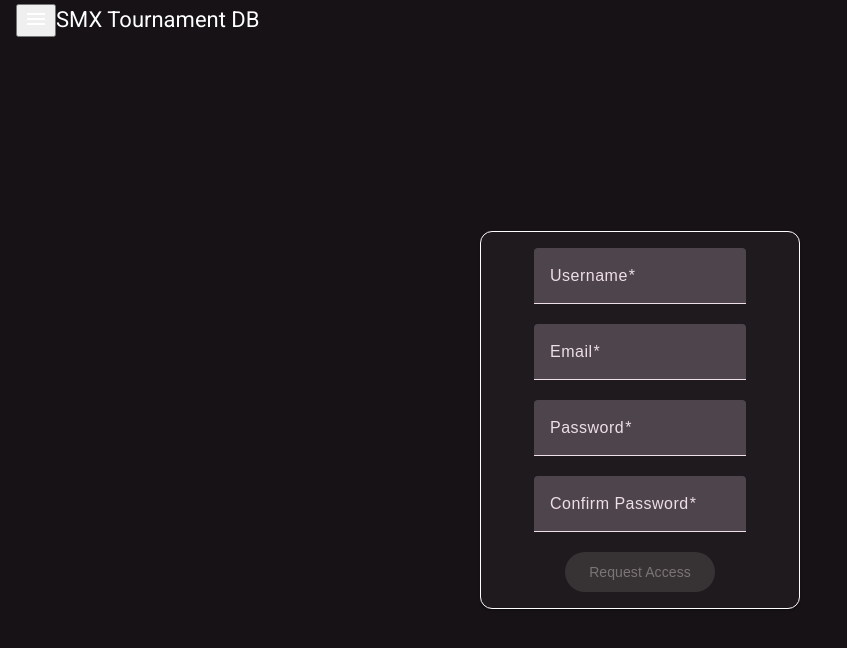
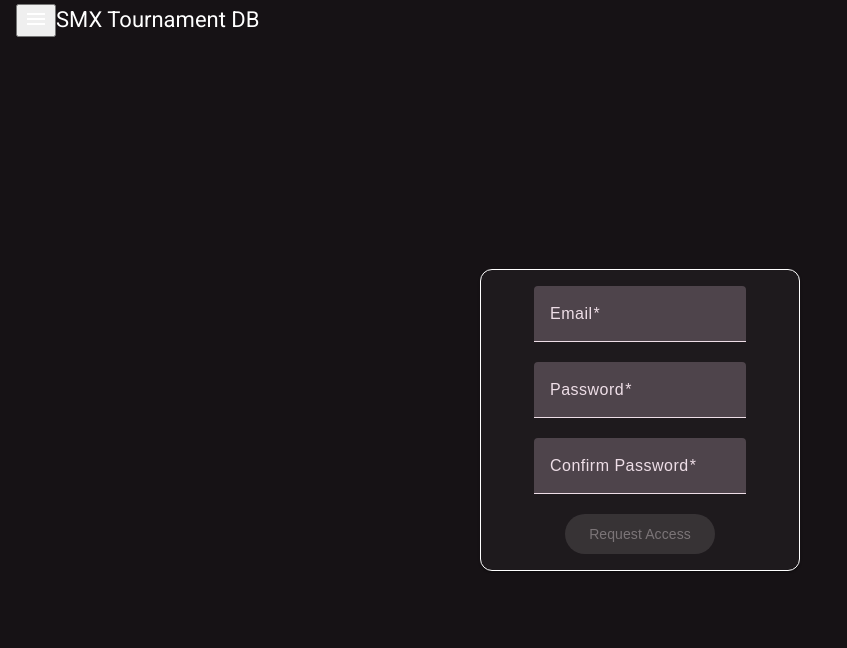
Before and after one commit to MrKevinJLoftus/smx-tourney-db, an Angular app in the folder smx-tdb/: page /signup in a window 1280 px wide. Shown: the top 648 px of the page, without its empty margins (0-847 px from the left). Built offline with nearby package versions, Linux system fonts and the light colour scheme.

Commit message:
remove username from auth flow
only use email, username was redundant

```diff
--- a/smx-tdb/src/app/models/general.ts
+++ b/smx-tdb/src/app/models/general.ts
@@ -11,6 +11,6 @@ export enum MessageType {
 }
 
 export interface AuthData {
-  username: string;
+  email: string;
   password: string;
 }
--- a/smx-tdb/src/app/pages/login/components/login-form/login-form.component.html
+++ b/smx-tdb/src/app/pages/login/components/login-form/login-form.component.html
@@ -4,10 +4,10 @@
       <div class="form-fields">
         <div class="field">
           <mat-form-field>
-            <mat-label>username</mat-label>
-            <input matInput placeholder="username" formControlName="username">
-            <ng-container *ngIf="loginForm.controls['username'].invalid && (loginForm.controls['username'].dirty || loginForm.controls['username'].touched)">
-              <mat-error *ngIf="loginForm.controls['username'].errors?.['required']">username is required</mat-error>
+            <mat-label>email</mat-label>
+            <input matInput placeholder="email" formControlName="email">
+            <ng-container *ngIf="loginForm.controls['email'].invalid && (loginForm.controls['email'].dirty || loginForm.controls['email'].touched)">
+              <mat-error *ngIf="loginForm.controls['email'].errors?.['required']">email is required</mat-error>
             </ng-container>
           </mat-form-field>
         </div>
--- a/smx-tdb/src/app/pages/login/components/login-form/login-form.component.ts
+++ b/smx-tdb/src/app/pages/login/components/login-form/login-form.component.ts
@@ -25,7 +25,7 @@ export class LoginFormComponent implements OnInit {
    */
   setupForm() {
     this.loginForm = this.fb.group({
-      username: ['', [Validators.required]],
+      email: ['', [Validators.required, Validators.email]],
       password: ['', [Validators.required, Validators.minLength(16)]]
     });
   }
@@ -35,9 +35,9 @@ export class LoginFormComponent implements OnInit {
    */
   onSubmit() {
     if (this.loginForm.valid) {
-      const { username, password } = this.loginForm.getRawValue();
+      const { email, password } = this.loginForm.getRawValue();
       this.login.emit({
-        username,
+        email,
         password
       });
     }
--- a/smx-tdb/src/app/pages/signup-request/signup-request.component.html
+++ b/smx-tdb/src/app/pages/signup-request/signup-request.component.html
@@ -2,14 +2,6 @@
   <mat-card>
     <mat-card-content>
   <form [formGroup]="signupForm" (ngSubmit)="onSubmit()" class="signupForm">
-    <mat-form-field appearance="fill">
-      <mat-label>Username</mat-label>
-      <input matInput id="username" formControlName="username" type="text" />
-      <mat-error *ngIf="signupForm.get('username')?.hasError('required')">
-        Username is required
-      </mat-error>
-    </mat-form-field>
-
     <mat-form-field appearance="fill">
       <mat-label>Email</mat-label>
       <input matInput id="email" formControlName="email" type="email" />
--- a/smx-tdb/src/app/pages/signup-request/signup-request.component.ts
+++ b/smx-tdb/src/app/pages/signup-request/signup-request.component.ts
@@ -24,7 +24,6 @@ export class SignupRequestComponent implements OnInit {
 
   initializeForm(): void {
     this.signupForm = this.fb.group({
-      username: ['', Validators.required],
       email: ['', [Validators.required, Validators.email]],
       password: ['', [Validators.required, Validators.minLength(6)]],
       confirmPassword: ['', Validators.required]
--- a/smx-tdb/src/app/services/auth.service.ts
+++ b/smx-tdb/src/app/services/auth.service.ts
@@ -72,8 +72,8 @@ export class AuthService {
    * Hard-coded to always point to localhost, endpoint is not active on prod API.
    * This may be useful in the future if external users need to be able to register.
    */
-  createUser(username: string, password: string) {
-    const authData: AuthData = {username, password};
+  createUser(email: string, password: string) {
+    const authData: AuthData = {email, password};
     this.http.post<{token: string, expiresIn: number, userId: string, isAdmin: boolean}>('http://localhost:3000/api/user/signUp', authData)
       .subscribe({ next: (response) => {
         const token = response.token;
```
